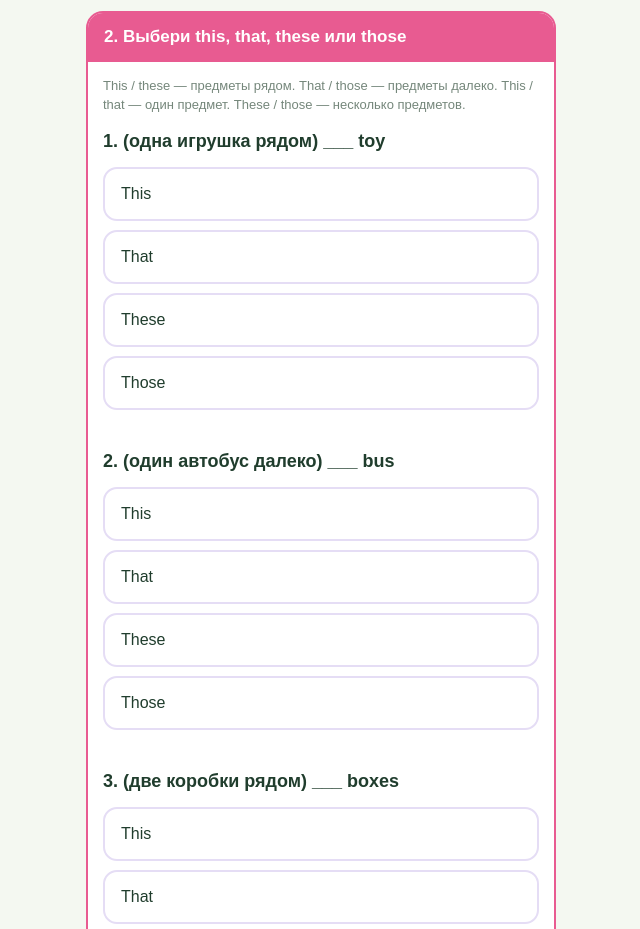
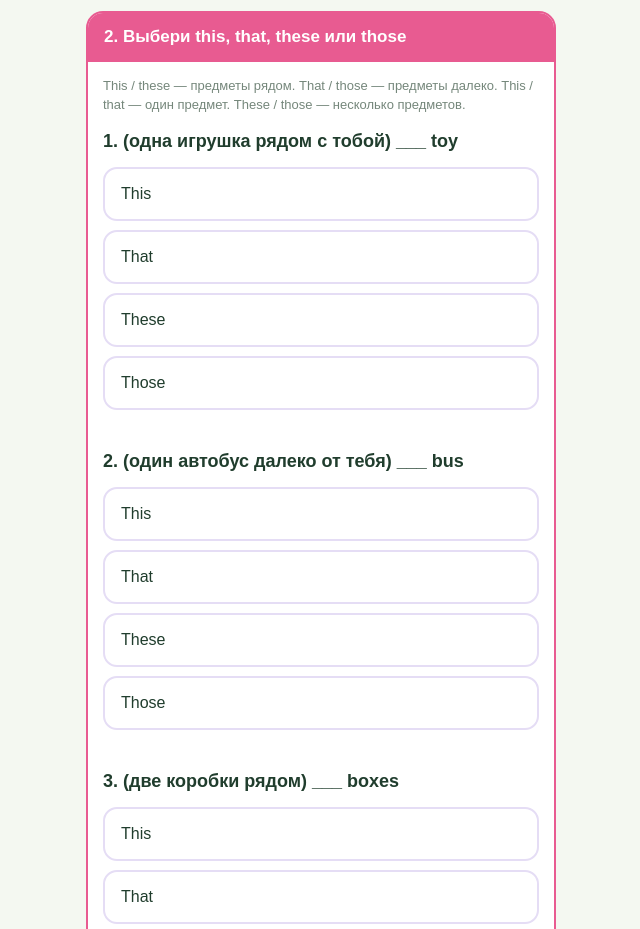
Before and after one commit to milliehillss/english-quiz, a plain HTML site: page grade3-articles-test.html in a window 1280 px wide. Shown: the part 2100-3029 px from the top of the page, without its empty margins (319-959 px from the left). Drawn offline with Linux system fonts and the light colour scheme.

Commit message:
Translate distance clues in demonstratives questions

```diff
--- a/grade3-articles-test.html
+++ b/grade3-articles-test.html
@@ -106,8 +106,8 @@ const groups = [
 {q:'6. ___ present',opts:['a','an'],a:'a'}
 ]},
 {id:'demonstratives',items:[
-{q:'1. (одна игрушка рядом) ___ toy',opts:['This','That','These','Those'],a:'This'},
-{q:'2. (один автобус далеко) ___ bus',opts:['This','That','These','Those'],a:'That'},
+{q:'1. (одна игрушка рядом с тобой) ___ toy',opts:['This','That','These','Those'],a:'This'},
+{q:'2. (один автобус далеко от тебя) ___ bus',opts:['This','That','These','Those'],a:'That'},
 {q:'3. (две коробки рядом) ___ boxes',opts:['This','That','These','Those'],a:'These'},
 {q:'4. (три велосипеда далеко) ___ bikes',opts:['This','That','These','Those'],a:'Those'},
 {q:'5. (одни часы рядом) ___ watch',opts:['This','That','These','Those'],a:'This'},
```
